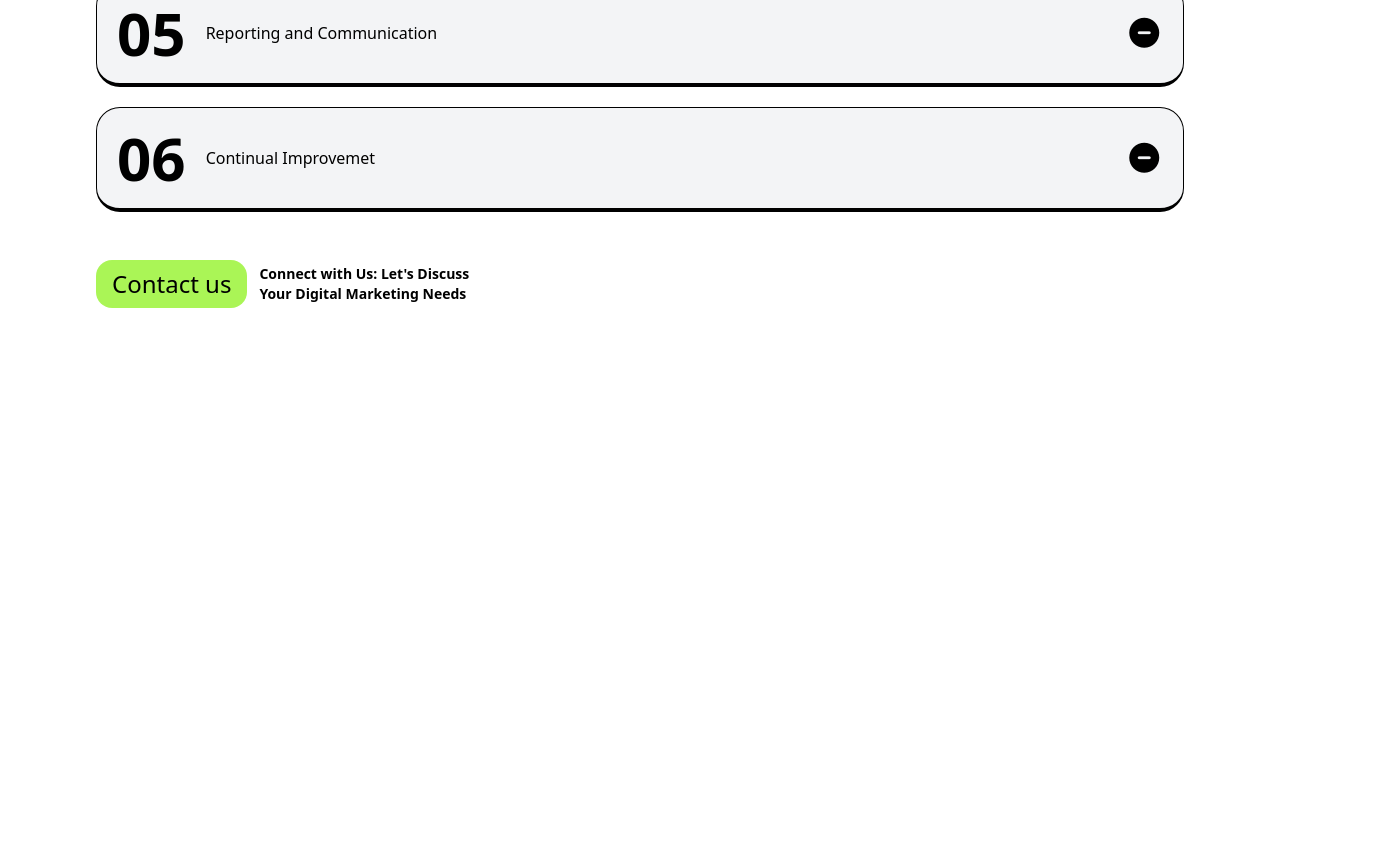
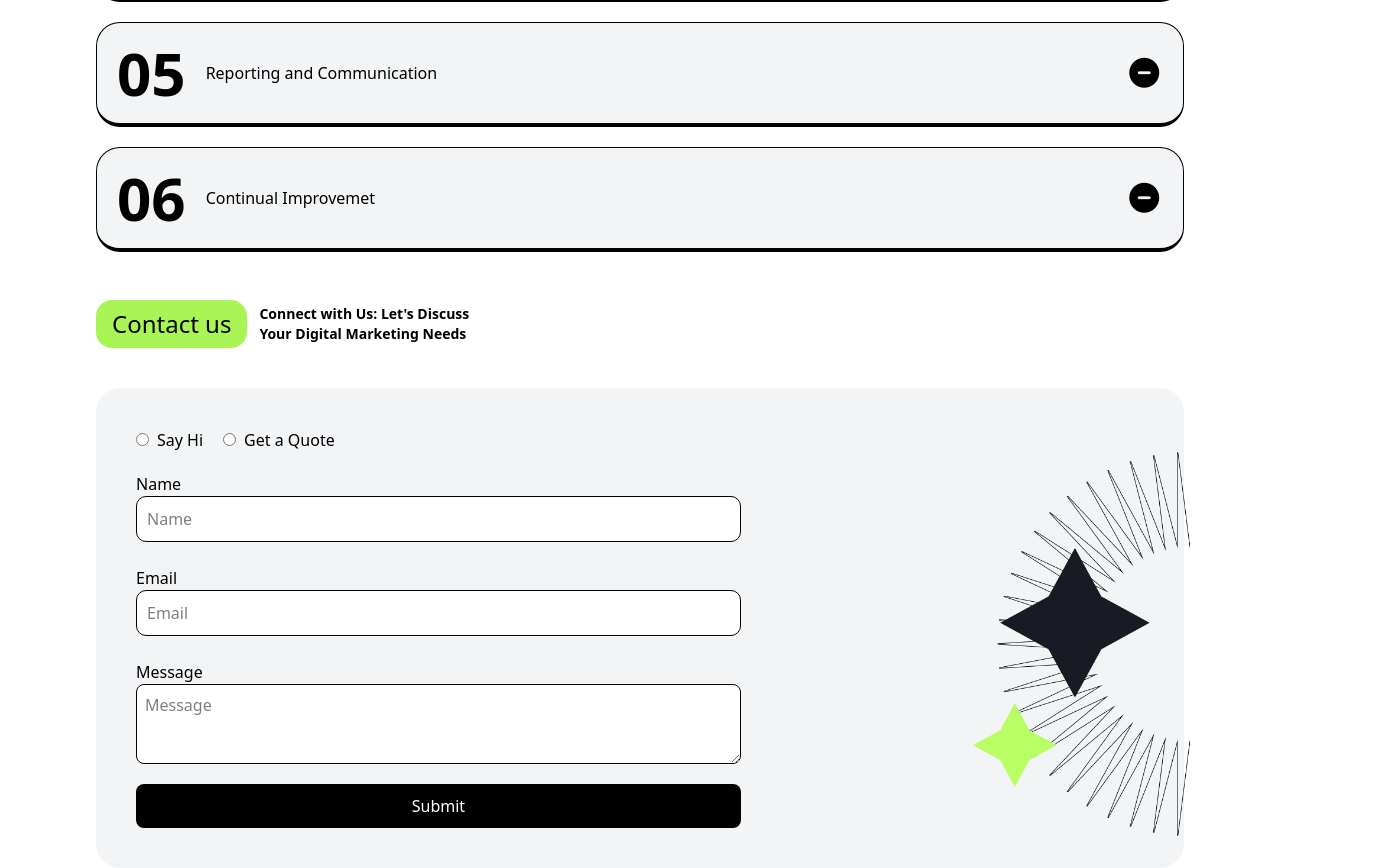
Before and after one commit to terhemeniorwua-png/positivus-landing-page, a website: page index.html in a window 1280 px wide. Shown: the part 1834-2702 px from the top of the page, 1382 px wide, since content can reach past the window. Before the commit the page ends 2142 px from the top, so only its background shows below. Drawn offline with Linux system fonts and the light colour scheme.

Commit message:
add the form section

```diff
--- a/index.html
+++ b/index.html
@@ -55,7 +55,7 @@ help businesses grow and succeed online. These services include:</p>
                  <p class="bg-black text-white p-2 rounded-full"><i class="fa-solid fa-arrow-right"></i> </p><h2>learn more</h2>
                </div>
             </div>
-            <img src="images/blackstar.webp" alt="" class="size-36">
+            <img src="images/card-pic1.png" alt="" class="">
         </div>
         <div class="flex justify-between p-5 bg border border-b-4 rounded-2xl">
             <div>
@@ -116,6 +116,30 @@ help businesses grow and succeed online. These services include:</p>
 Digital Marketing Needs</p>
         </div>
        </section>
+       <section class="p-10 bg-gray-100 mt-10 rounded-3xl">
+            <form>
+               <div action="" class="flex justify-start items-center gap-5">
+                <div>
+                 <input type="radio" id="hi" class="mr-2" name="radio"><label for="hi">Say Hi</label>
+               </div>
+               <div>
+                <input type="radio" name="radio" id="quote" class="mr-2"><label for="quote">Get a Quote</label>
+               </div>
+               </div>
+            </form>
+         <div class="flex justify-between items-center2 relative">
+               <form action="" class="flex flex-col w-[60%] pt-5">
+                <label for="name">Name</label>
+               <input type="text" id="name" placeholder="Name" class="border"><br>
+                <label for="email">Email</label>
+               <input type="email" id="email" placeholder="Email" class="border"><br>
+                <label for="mss">Message</label>
+               <textarea name="" class="bg-white border rounded-lg h-[5em] p-2" id="mss" placeholder="Message"></textarea>
+               <button class="bg-black text-white p-[10px] mt-5 rounded-lg" type="submit">Submit</button>
+            </form>
+            <img src="images/blackstar.webp" alt="" class="h-96 absolute left-[83%]">
+         </div>
+       </section>
     </main>
 
 
--- a/src/input.css
+++ b/src/input.css
@@ -26,3 +26,8 @@ nav ul li:hover{
 .details::details-content{
     background-color: rgba(139, 241, 23, 0.727);
 }
+input{
+    background-color: white;
+    padding: 10px;
+    border-radius: 10px;
+}
```
Also changed, not shown: images/card-pic1.png (added), src/output.css.
